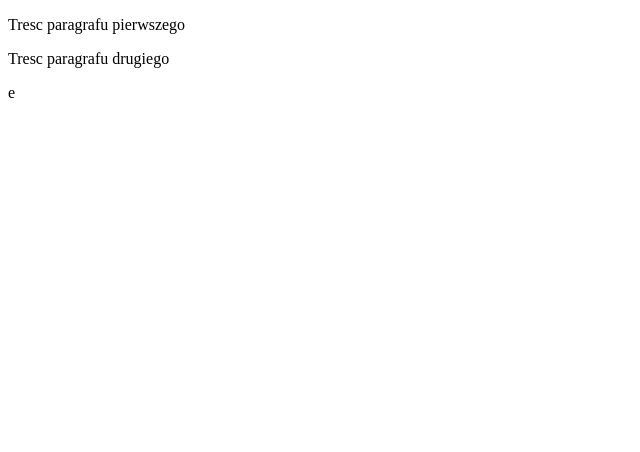
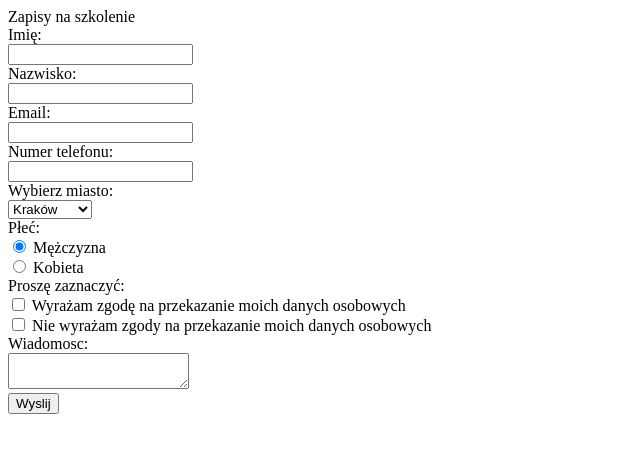
Before and after one commit to sergioneves/sergioneves.github.io, a plain HTML site: page index.html in a window 1280 px wide. Shown: the whole page, without its empty margins (0-640 px from the left). Drawn offline with Linux system fonts and the light colour scheme.

Commit message:
formularz zadanie domowe

```diff
--- a/index.html
+++ b/index.html
@@ -2,10 +2,53 @@
 <html lang="en">
 <head>
     <meta charset="UTF-8">
-    <title>Cwiczenia</title>
+    <title>Formularz Zadanie</title>
 </head>
+
 <body>
-  <p>Tresc paragrafu pierwszego</p>
-  <p>Tresc paragrafu drugiego</p>
+    <div id="header">
+        <div id="main-header-text">Zapisy na szkolenie</div>
+   </div>
+   <form action="https://formspree.io/sergiosniegocki@gmail.com" method="post">
+    <label for="imie">Imię: </label>
+    <br/>
+    <input type="text" name="imie" id="imie">
+    <br/>
+    <label id="nazwisko">Nazwisko:</label>
+    <br/>
+    <input type="text" name="nazwisko" id="nazwisko">
+    <br/>
+    <label for="email">Email:</label>
+    <br/>
+    <input type="email" id="email" name="user_email">
+    <br/>
+    <label id="numer telefonu">Numer telefonu:</label>
+    <br/>
+    <input type="number" name="numer telefonu" id="numer telefonu">
+    <br/>
+    <label id="miasto">Wybierz miasto:</label>
+    <br/>
+    <select>
+       <option value="cracow">Kraków</option>
+       <option value="warsaw">Warszawa</option>
+       <option value="gdansk">Gdańsk</option>
+    </select>
+    <br/>
+    <label id="plec">Płeć:</label>
+    <br/>
+    <input type="radio" name="plec" value="meska" checked> Mężczyzna<br>
+    <input type="radio" name="plec" value="zenska"> Kobieta
+    <br/>
+    <label id="Zgoda dane osobowe">Proszę zaznaczyć:</label>
+    <br/>
+    <input type="checkbox" name="zgoda" value="nie"> Wyrażam zgodę na przekazanie moich danych osobowych<br>
+    <input type="checkbox" name="odmowa" value="tak">  Nie wyrażam zgody na przekazanie moich danych osobowych
+    <br/>
+    <label id="Wiadomosc">Wiadomosc:</label>
+    <br/>
+    <textarea type="text" name="wiadomosc" id="wiadomosc"></textarea>
+    <br/>
+    <input type="submit" value="Wyslij">
+   </form>
 </body>
-</html>e
+</html>
```
